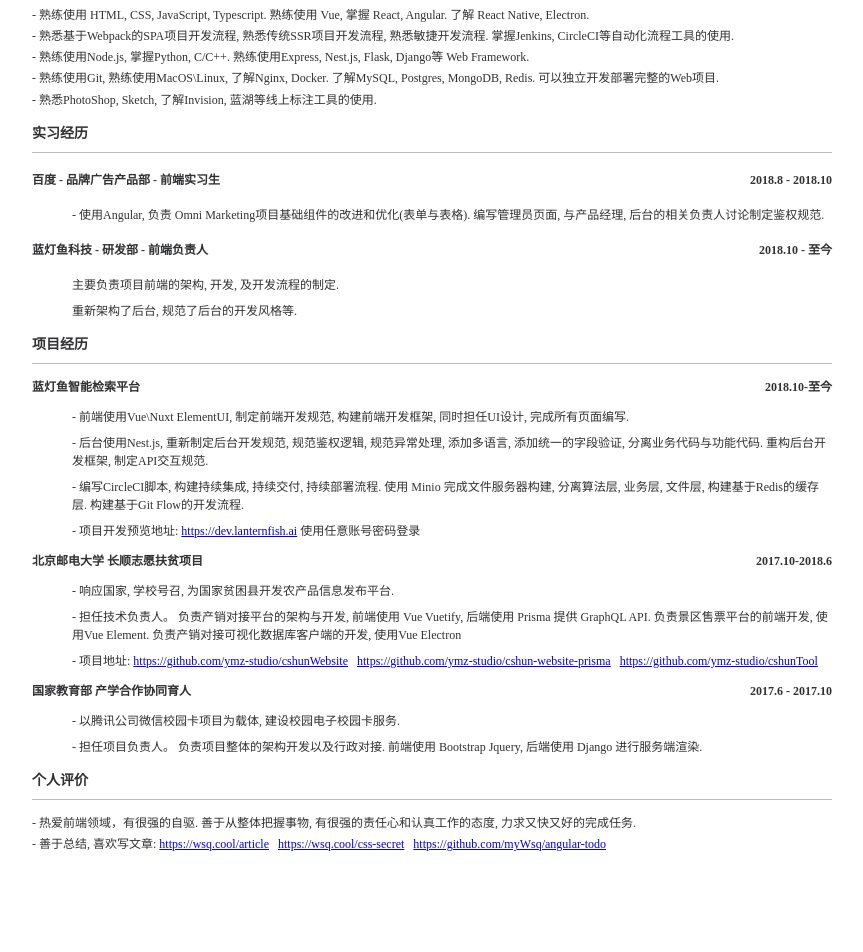
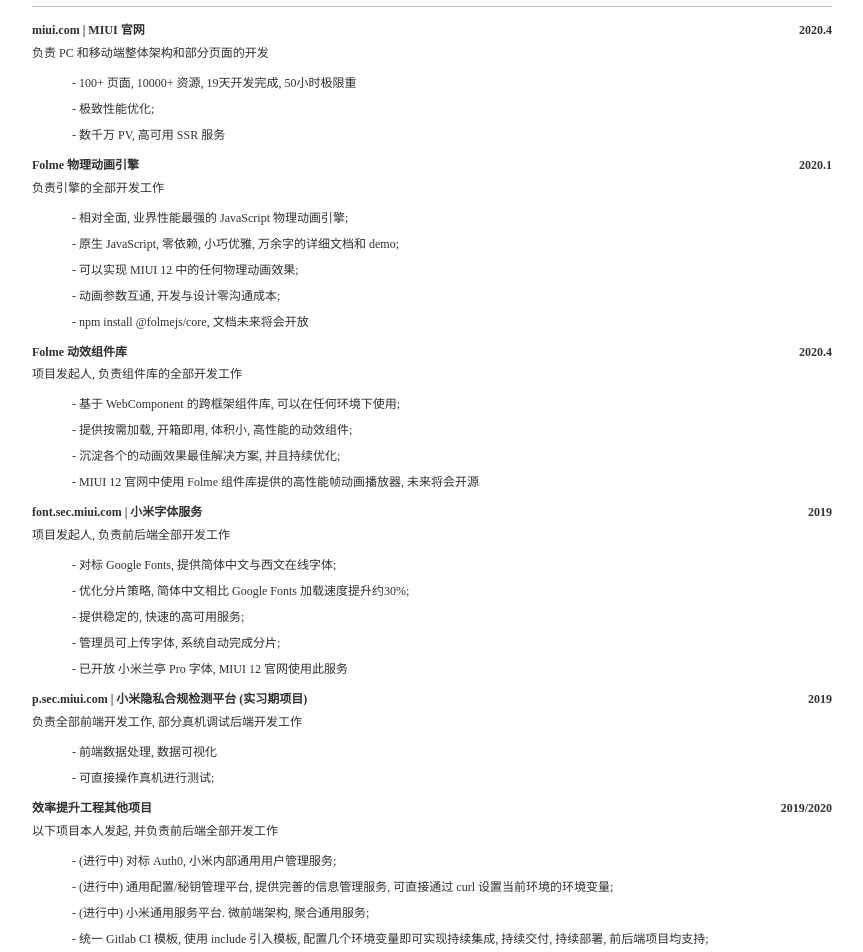
Before and after one commit to myWsq/resume, a Vue app: page / in a window 1280 px wide. Shown: the part 260-1212 px from the top of the page, without its empty margins (208-1071 px from the left). Before the commit the page ends 1124 px from the top, so only its background shows below. Built offline with nearby package versions, Linux system fonts and the light colour scheme; a web font is replaced by a local one.

Commit message:
更新简历

```diff
--- a/public/index.html
+++ b/public/index.html
@@ -5,7 +5,8 @@
     <meta http-equiv="X-UA-Compatible" content="IE=edge">
     <meta name="viewport" content="width=device-width,initial-scale=1.0">
     <link rel="icon" href="<%= BASE_URL %>favicon.ico">
-    <title>Resume - 王帅琪 - 前端</title>
+    <link href="https://font.sec.miui.com/font/css?family=Mi_Lan_Pro:300,400,500:Chinese_Simplify,Latin&display=swap" rel="stylesheet">
+    <title>Resume - 王帅琪 - 高级前端工程师</title>
   </head>
   <body>
     <noscript>
--- a/src/App.vue
+++ b/src/App.vue
@@ -1,12 +1,11 @@
 <template>
     <div class="main">
         <name></name>
-        <education></education>
-        <skill></skill>
         <work></work>
         <project></project>
+        <education></education>
         <profile></profile>
-
+        <skill></skill>
     </div>
 </template>
 
@@ -14,9 +13,9 @@
 import Name from "./components/Name";
 import Education from "./components/Education";
 import Skill from "./components/Skill";
-import Project from './components/Project';
-import Work from './components/Work';
-import Profile from './components/Profile';
+import Project from "./components/Project";
+import Work from "./components/Work";
+import Profile from "./components/Profile";
 
 export default {
   components: {
@@ -25,8 +24,8 @@ export default {
     Skill,
     Project,
     Work,
-        Profile
-    }
+    Profile,
+  },
 };
 </script>
 
--- a/src/assets/app.styl
+++ b/src/assets/app.styl
@@ -4,6 +4,7 @@ body
     line-height: 1.5
     color: #303133
     font-size: 12px
+    font-family: 'MI Lan Pro', serif;
 
 .col-3
     flex-basis: 30%
--- a/src/components/Education.vue
+++ b/src/components/Education.vue
@@ -1,11 +1,10 @@
 <template>
   <div>
     <h3>教育经历</h3>
-        <h4>本科 - 2015.9-2018.7 - 北京邮电大学 - 计算机科学与技术 | 本科 - 2018.9-2019.7 - 北京联合大学 - 计算机科学与技术</h4>
     <div class="container">
       <div>
-                <p>- <strong>毕业院校: 北京联合大学.</strong></p>
-                <p>- 参加双培计划, 专业前15名可进入北京邮电大学学习三年.</p>
+        <p>本科 - 2015.9-2019.7 - 北京邮电大学 &amp;&amp; 北京联合大学 - 计算机科学与技术</p>
+        <p>说明: 北京市双培计划</p>
       </div>
     </div>
   </div>
--- a/src/components/Name.vue
+++ b/src/components/Name.vue
@@ -3,9 +3,9 @@
         <div class="container">
             <h1>王帅琪</h1>
             <div>
+                <h2>博客: wsq.cool</h2>
                 <h2>电子邮箱: wsq961@outlook.com</h2>
                 <h2>手机号码: 18810256515</h2>
-                <h2>Github: <a href="https://github.com/myWsq">https://github.com/myWsq</a></h2>
             </div>
         </div>
     </div>
--- a/src/components/Profile.vue
+++ b/src/components/Profile.vue
@@ -1,17 +1,10 @@
 <template>
     <div>
-        <h3>个人评价</h3>
-        <p>- 热爱前端领域，有很强的自驱. 善于从整体把握事物, 有很强的责任心和认真工作的态度, 力求又快又好的完成任务.</p>
-        <p>
-            - 善于总结, 喜欢写文章:
-            <a href="https://wsq.cool/article/">https://wsq.cool/article</a>
-            &nbsp;
-            <a href="https://wsq.cool/css-secret/#/">https://wsq.cool/css-secret</a>
-            &nbsp;
-            <a
-                href="https://github.com/myWsq/angular-todo"
-            >https://github.com/myWsq/angular-todo</a>
-        </p>
+        <h3>其他经历</h3>
+        <p>- 开源项目: Processor, 高性能, 优雅, 轻量级的前端数据处理工具. https://github.com/myWsq/processor;</p>
+        <p>- 确立组内统一 Git 工作流, 前后端高可用服务技术架构和开发规范, 为组内搭建基于 Kubernetes 的基础服务套件</p>
+        <p>- 输出数万字的文档, 教程, 心得;</p>
+        <p>- MIUI 学院讲师</p>
     </div>
 </template>
 
--- a/src/components/Project.vue
+++ b/src/components/Project.vue
@@ -2,45 +2,71 @@
     <div>
         <h3>项目经历</h3>
         <h4 class="row">
-            <span>蓝灯鱼智能检索平台</span>
-            <span>2018.10-至今</span>
+            <span>miui.com | MIUI 官网</span>
+            <span>2020.4</span>
         </h4>
+        <p>负责 PC 和移动端整体架构和部分页面的开发</p>
         <ul>
-            <li>- 前端使用Vue\Nuxt ElementUI, 制定前端开发规范, 构建前端开发框架, 同时担任UI设计, 完成所有页面编写.</li>
-            <li>- 后台使用Nest.js, 重新制定后台开发规范, 规范鉴权逻辑, 规范异常处理, 添加多语言, 添加统一的字段验证, 分离业务代码与功能代码. 重构后台开发框架, 制定API交互规范.</li>
-            <li>- 编写CircleCI脚本, 构建持续集成, 持续交付, 持续部署流程. 使用 Minio 完成文件服务器构建, 分离算法层, 业务层, 文件层, 构建基于Redis的缓存层. 构建基于Git Flow的开发流程.</li>
-            <li>
-                - 项目开发预览地址:
-                <a href="https://dev.lanternfish.ai">https://dev.lanternfish.ai</a> 使用任意账号密码登录
-            </li>
+            <li>- 100+ 页面, 10000+ 资源, 19天开发完成, 50小时极限重</li>
+            <li>- 极致性能优化;</li>
+            <li>- 数千万 PV, 高可用 SSR 服务</li>
         </ul>
         <h4 class="row">
-            <span>北京邮电大学 长顺志愿扶贫项目</span>
-            <span>2017.10-2018.6</span>
+            <span>Folme 物理动画引擎</span>
+            <span>2020.1</span>
         </h4>
+        <p>负责引擎的全部开发工作</p>
         <ul>
-            <li>- 响应国家, 学校号召, 为国家贫困县开发农产品信息发布平台.</li>
-            <li>- 担任技术负责人。 负责产销对接平台的架构与开发, 前端使用 Vue Vuetify, 后端使用 Prisma 提供 GraphQL API. 负责景区售票平台的前端开发, 使用Vue Element. 负责产销对接可视化数据库客户端的开发, 使用Vue Electron</li>
-            <li>
-                - 项目地址:
-                <a href="https://github.com/ymz-studio/cshunWebsite">https://github.com/ymz-studio/cshunWebsite</a>
-                &nbsp;
-                <a
-                    href="https://github.com/ymz-studio/cshun-website-prisma"
-                >https://github.com/ymz-studio/cshun-website-prisma</a>
-                &nbsp;
-                <a
-                    href="https://github.com/ymz-studio/cshunTool"
-                >https://github.com/ymz-studio/cshunTool</a>
-            </li>
+            <li>- 相对全面, 业界性能最强的 JavaScript 物理动画引擎;</li>
+            <li>- 原生 JavaScript, 零依赖, 小巧优雅, 万余字的详细文档和 demo;</li>
+            <li>- 可以实现 MIUI 12 中的任何物理动画效果;</li>
+            <li>- 动画参数互通, 开发与设计零沟通成本;</li>
+            <li>- npm install @folmejs/core, 文档未来将会开放</li>
         </ul>
         <h4 class="row">
-            <span>国家教育部 产学合作协同育人</span>
-            <span>2017.6 - 2017.10</span>
+            <span>Folme 动效组件库</span>
+            <span>2020.4</span>
         </h4>
+        <p>项目发起人, 负责组件库的全部开发工作</p>
         <ul>
-            <li>- 以腾讯公司微信校园卡项目为载体, 建设校园电子校园卡服务.</li>
-            <li>- 担任项目负责人。 负责项目整体的架构开发以及行政对接. 前端使用 Bootstrap Jquery, 后端使用 Django 进行服务端渲染.</li>
+            <li>- 基于 WebComponent 的跨框架组件库, 可以在任何环境下使用;</li>
+            <li>- 提供按需加载, 开箱即用, 体积小, 高性能的动效组件;</li>
+            <li>- 沉淀各个的动画效果最佳解决方案, 并且持续优化;</li>
+            <li>- MIUI 12 官网中使用 Folme 组件库提供的高性能帧动画播放器, 未来将会开源</li>
+        </ul>
+        <h4 class="row">
+            <span>font.sec.miui.com | 小米字体服务</span>
+            <span>2019</span>
+        </h4>
+        <p>项目发起人, 负责前后端全部开发工作</p>
+        <ul>
+            <li>- 对标 Google Fonts, 提供简体中文与西文在线字体;</li>
+            <li>- 优化分片策略, 简体中文相比 Google Fonts 加载速度提升约30%;</li>
+            <li>- 提供稳定的, 快速的高可用服务;</li>
+            <li>- 管理员可上传字体, 系统自动完成分片;</li>
+            <li>- 已开放 小米兰亭 Pro 字体, MIUI 12 官网使用此服务</li>
+        </ul>
+        <h4 class="row">
+            <span>p.sec.miui.com | 小米隐私合规检测平台 (实习期项目)</span>
+            <span>2019</span>
+        </h4>
+        <p>负责全部前端开发工作, 部分真机调试后端开发工作</p>
+        <ul>
+            <li>- 前端数据处理, 数据可视化</li>
+            <li>- 可直接操作真机进行测试;</li>
+        </ul>
+        <h4 class="row">
+            <span>效率提升工程其他项目</span>
+            <span>2019/2020</span>
+        </h4>
+        <p>以下项目本人发起, 并负责前后端全部开发工作</p>
+        <ul>
+            <li>- (进行中) 对标 Auth0, 小米内部通用用户管理服务;</li>
+            <li>- (进行中) 通用配置/秘钥管理平台, 提供完善的信息管理服务, 可直接通过 curl 设置当前环境的环境变量;</li>
+            <li>- (进行中) 小米通用服务平台. 微前端架构, 聚合通用服务;</li>
+            <li>- 统一 Gitlab CI 模板, 使用 include 引入模板, 配置几个环境变量即可实现持续集成, 持续交付, 持续部署, 前后端项目均支持;</li>
+            <li>- FDS (小米自研对象存储系统) Nodejs SDK 开发;</li>
+            <li>- EMQ (小米自研消息队列系统) Nodejs SDK 开发;</li>
         </ul>
     </div>
 </template>
--- a/src/components/Skill.vue
+++ b/src/components/Skill.vue
@@ -1,11 +1,9 @@
 <template>
     <div>
         <h3>专业技能</h3>
-        <p>- 熟练使用 HTML, CSS, JavaScript, Typescript. 熟练使用 Vue, 掌握 React, Angular. 了解 React Native, Electron.</p>
-        <p>- 熟悉基于Webpack的SPA项目开发流程, 熟悉传统SSR项目开发流程, 熟悉敏捷开发流程. 掌握Jenkins, CircleCI等自动化流程工具的使用.</p>
-        <p>- 熟练使用Node.js, 掌握Python, C/C++. 熟练使用Express, Nest.js, Flask, Django等 Web Framework.</p>
-        <p>- 熟练使用Git, 熟练使用MacOS\Linux, 了解Nginx, Docker. 了解MySQL, Postgres, MongoDB, Redis. 可以独立开发部署完整的Web项目.</p>
-        <p>- 熟悉PhotoShop, Sketch, 了解Invision, 蓝湖等线上标注工具的使用.</p>
+        <p>- 掌握前端技术及 Node.js</p>
+        <p>- 熟悉 Docker, Kubernetes 的使用 </p>
+        <p>- 了解 SQL 数据库及 MongoDB 使用 </p>
     </div>
 </template>
 
--- a/src/components/Work.vue
+++ b/src/components/Work.vue
@@ -1,18 +1,12 @@
 <template>
     <div>
-        <h3>实习经历</h3>
+        <h3>工作经历</h3>
         <div class="row">
-            <h4>百度 - 品牌广告产品部 - 前端实习生</h4> <h4>2018.8 - 2018.10</h4>
+            <h4>小米 - 互联网一部 - 安全中心 - 前端工程师</h4> <h4>2019.4 至今</h4>
         </div>
         <ul>
-            <li>- 使用Angular, 负责 Omni Marketing项目基础组件的改进和优化(表单与表格). 编写管理员页面, 与产品经理, 后台的相关负责人讨论制定鉴权规范.</li>
-        </ul>
-        <div class="row">
-            <h4>蓝灯鱼科技 - 研发部 - 前端负责人</h4> <h4>2018.10 - 至今</h4>
-        </div>
-        <ul>
-            <li>主要负责项目前端的架构, 开发, 及开发流程的制定.</li>
-            <li>重新架构了后台, 规范了后台的开发风格等.</li>
+            <li>- 负责重要项目技术架构</li>
+            <li>- 负责效率提升工程</li>
         </ul>
     </div>
 </template>
```
Lines whose indentation alone changed are shown as unchanged.
